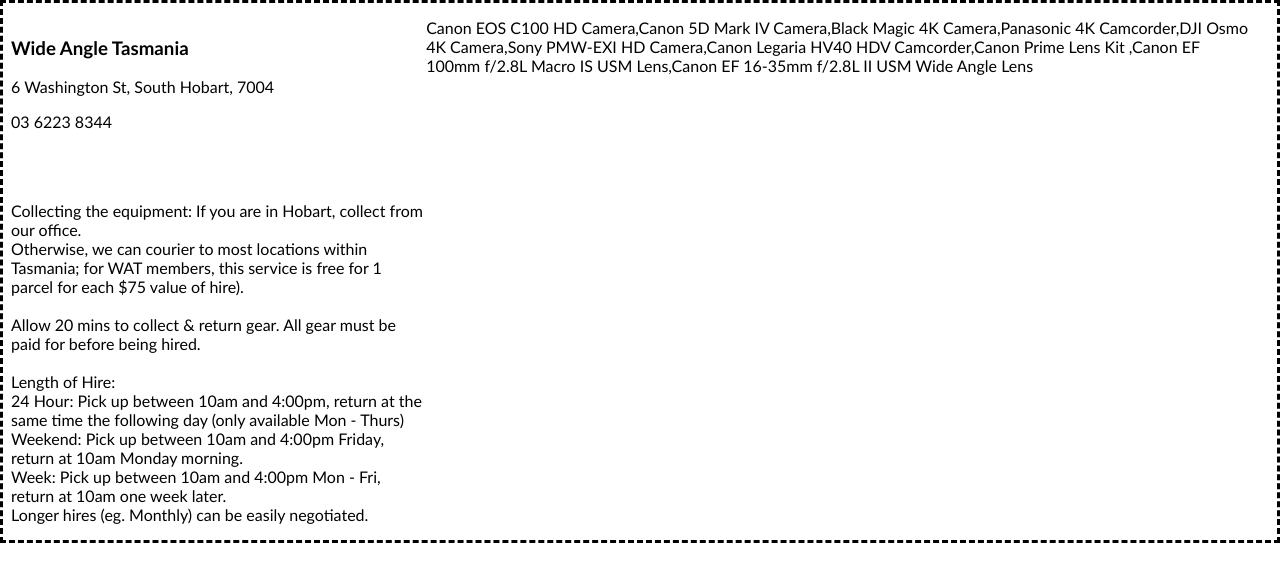
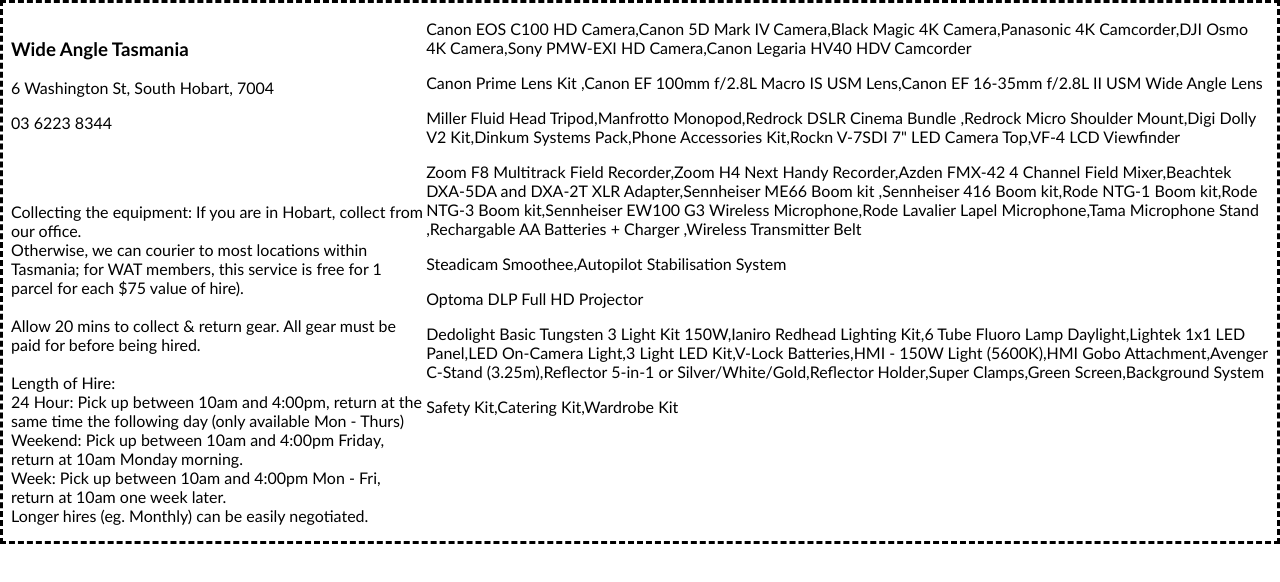
Before and after one commit to ol4er/gear, a plain HTML site: page Gear Hire Page/index.html in a window 1280 px wide. Drawn offline with Linux system fonts and the light colour scheme.

Commit message:
All items in innerHTML

```diff
--- a/Gear Hire Page/index.html
+++ b/Gear Hire Page/index.html
@@ -30,7 +30,14 @@ Longer hires (eg. Monthly) can be easily negotiated.</p>
 
 
 
-    <p id="gearList">fffff</p>
+    <p id="camList">Equipment list</p>
+    <p id="lensList">Equipment list</p>
+    <p id="triList">Equipment list</p>
+    <p id="soundList">Equipment list</p>
+    <p id="stabList">Equipment list</p>
+    <p id="projectorList">Equipment list</p>
+    <p id="lightingList">Equipment list</p>
+    <p id="unitList">Equipment list</p>
 
     <p id="rateList"></p>
 
--- a/Gear Hire Page/js/script.js
+++ b/Gear Hire Page/js/script.js
@@ -3,10 +3,15 @@
 /*eslint-env browser*/
 //    Cameras
 
-var cameras = [];
+var camera = [];
 var rates = [];
-
+var lens = [];
+var tripod = [];
+var stabilise = [];
+var projector = [];
 var lighting = [];
+var sound = [];
+var unit = [];
 
 
 var c1 = {equipName: "Canon EOS C100 HD Camera",
@@ -72,7 +77,7 @@ var t4 = {equipName: "Digi Dolly V2 Kit",
 var c7 = {equipName: "Rockn V-7SDI 7\" LED Camera Top",
             hireRate: "44",
             type: "tripod"};
-var c7 = {equipName: "VF-4 LCD Viewfinder",
+var c7b = {equipName: "VF-4 LCD Viewfinder",
             hireRate: "44",
             type: "tripod"};
 var t10 = {equipName: "Dinkum Systems Pack",
@@ -191,7 +196,7 @@ var u4 = {equipName: "Wardrobe Kit",
 
 //Add new gear here
 //After creating equipment variable, add var to below list
-var gearList = [c1,c21,c15,c18,c20,c3,c4,c13,c12,c10];
+var gearList = [c1,c21,c15,c18,c20,c3,c4,c13,c12,c10,t1,t2,t3,t11,t4,t10,t9,t6,t13,c7,c7b,l1,l2,l5,l3,l12,l13,l4,l7,l7b,l14,l9,l10,l11,u1,u5,s8,s4,s3,s6,s1a,s1b,s1c,s1d,s2,s10,s7,s9,s2b,p1,u2,u3,u4];
 
 
 //gearList is an ARRAY of OBJECTS
@@ -203,36 +208,47 @@ var gearList = [c1,c21,c15,c18,c20,c3,c4,c13,c12,c10];
 //cameras = gearList.filter(gearList[2].type == "camera")
 
 var max = gearList.length;
-var gearArr;
 //Object.values(object var) returns the object in an array eg
-function gearArrayFunc() {
-    var i = 0;
+function gearArrayFunc(x,y) {
     for(i = 0; i < max; i++){
-        gearArr = gearList[i].equipName;
-//make the thing a string
-        console.log(gearArr);
-        cameras.push(gearArr);
-//        break; //delete this to get all gear in array
-}
-}
+        var gearArr = gearList[i].equipName;
+        var gearType = gearList[i].type;
+        if(gearType == x){
+        y.push(gearArr);
+            }
+        }
+    }
+gearArrayFunc("camera",camera);
+gearArrayFunc("lens",lens);
+gearArrayFunc("tripod",tripod);
+gearArrayFunc("sound",sound);
+gearArrayFunc("stabilise",stabilise);
+gearArrayFunc("projector",projector);
+gearArrayFunc("lighting",lighting);
+gearArrayFunc("unit",unit);
 
-    gearArrayFunc();
+
 
 //var sound = [];
-
-
 //add all variables to sub category array, use loop to generate each list. with h3 head, then name & rate in p.
 //    if xyz.type == "camera"){
 //    cameras.push(c100)
 //    }
+//****************VVVVVV
+document.getElementById("camList").innerHTML = camera;
+document.getElementById("lensList").innerHTML = lens;
+document.getElementById("triList").innerHTML = tripod;
+document.getElementById("soundList").innerHTML = sound;
+document.getElementById("stabList").innerHTML = stabilise;
+document.getElementById("projectorList").innerHTML = projector;
+document.getElementById("lightingList").innerHTML = lighting;
+document.getElementById("unitList").innerHTML = unit;
 
-document.getElementById("gearList").innerHTML = cameras;
-console.log(lighting);
-//document.getElementById("gearList").innerHTML = lighting;
-// cant be innerHTML 2 of the same ID, the latter will overwrite
+//// cant be innerHTML 2 of the same ID, the latter will overwrite
+//
+//
+//document.getElementById("rateList").innerHTML = rates;
 
-
-document.getElementById("rateList").innerHTML = rates;
 
 
 //function equipment() {
```
